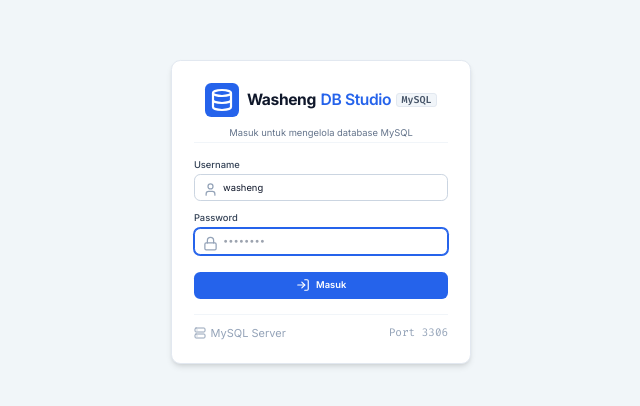
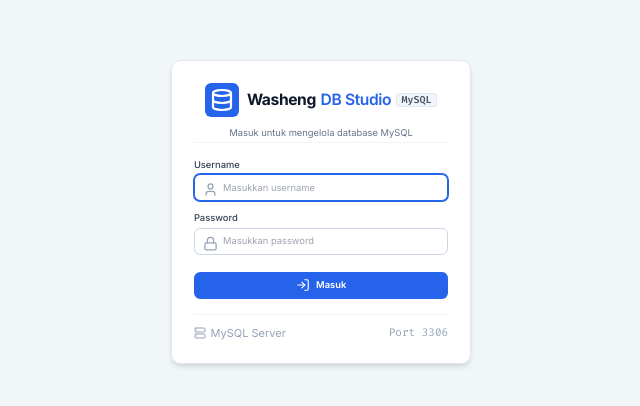
Before and after one commit to nimosasuga/wsggcs, a React (Vite) app: page / in a window 1280 px wide. Shown: the part 188-594 px from the top of the page, without its empty margins (319-959 px from the left). Built offline with nearby package versions, Linux system fonts and the light colour scheme.

Commit message:
sec: Clear default login username and enforce anti-indexing shield against Google SERP

```diff
--- a/src/components/auth/LoginPage.tsx
+++ b/src/components/auth/LoginPage.tsx
@@ -9,7 +9,7 @@ interface LoginPageProps {
 }
 
 export const LoginPage: React.FC<LoginPageProps> = ({ onLoginSuccess }) => {
-  const [username, setUsername] = useState('washeng');
+  const [username, setUsername] = useState('');
   const [password, setPassword] = useState('');
   const [error, setError] = useState<string | null>(null);
   const [isLoading, setIsLoading] = useState(false);
@@ -53,7 +53,7 @@ export const LoginPage: React.FC<LoginPageProps> = ({ onLoginSuccess }) => {
         )}
 
         {/* Auth Form */}
-        <form onSubmit={handleSubmit} className="space-y-3.5 text-xs">
+        <form onSubmit={handleSubmit} className="space-y-3.5 text-xs" autoComplete="off">
           <div className="space-y-1">
             <label className="text-slate-700 font-medium block">
               Username
@@ -64,9 +64,11 @@ export const LoginPage: React.FC<LoginPageProps> = ({ onLoginSuccess }) => {
                 type="text"
                 value={username}
                 onChange={(e) => setUsername(e.target.value)}
-                placeholder="washeng"
+                placeholder="Masukkan username"
+                autoComplete="off"
                 className="w-full bg-white border border-slate-300 rounded-lg pl-9 pr-3 py-2 text-slate-900 focus:outline-none focus:border-blue-600 focus:ring-1 focus:ring-blue-600 transition"
                 required
+                autoFocus
               />
             </div>
           </div>
@@ -81,10 +83,10 @@ export const LoginPage: React.FC<LoginPageProps> = ({ onLoginSuccess }) => {
                 type="password"
                 value={password}
                 onChange={(e) => setPassword(e.target.value)}
-                placeholder="••••••••"
+                placeholder="Masukkan password"
+                autoComplete="new-password"
                 className="w-full bg-white border border-slate-300 rounded-lg pl-9 pr-3 py-2 text-slate-900 focus:outline-none focus:border-blue-600 focus:ring-1 focus:ring-blue-600 transition"
                 required
-                autoFocus
               />
             </div>
           </div>
```
Also changed, not shown: index.html (+4 -0 lines), public/robots.txt (added), 1 other file (tests, documents, lock files or other folders).
